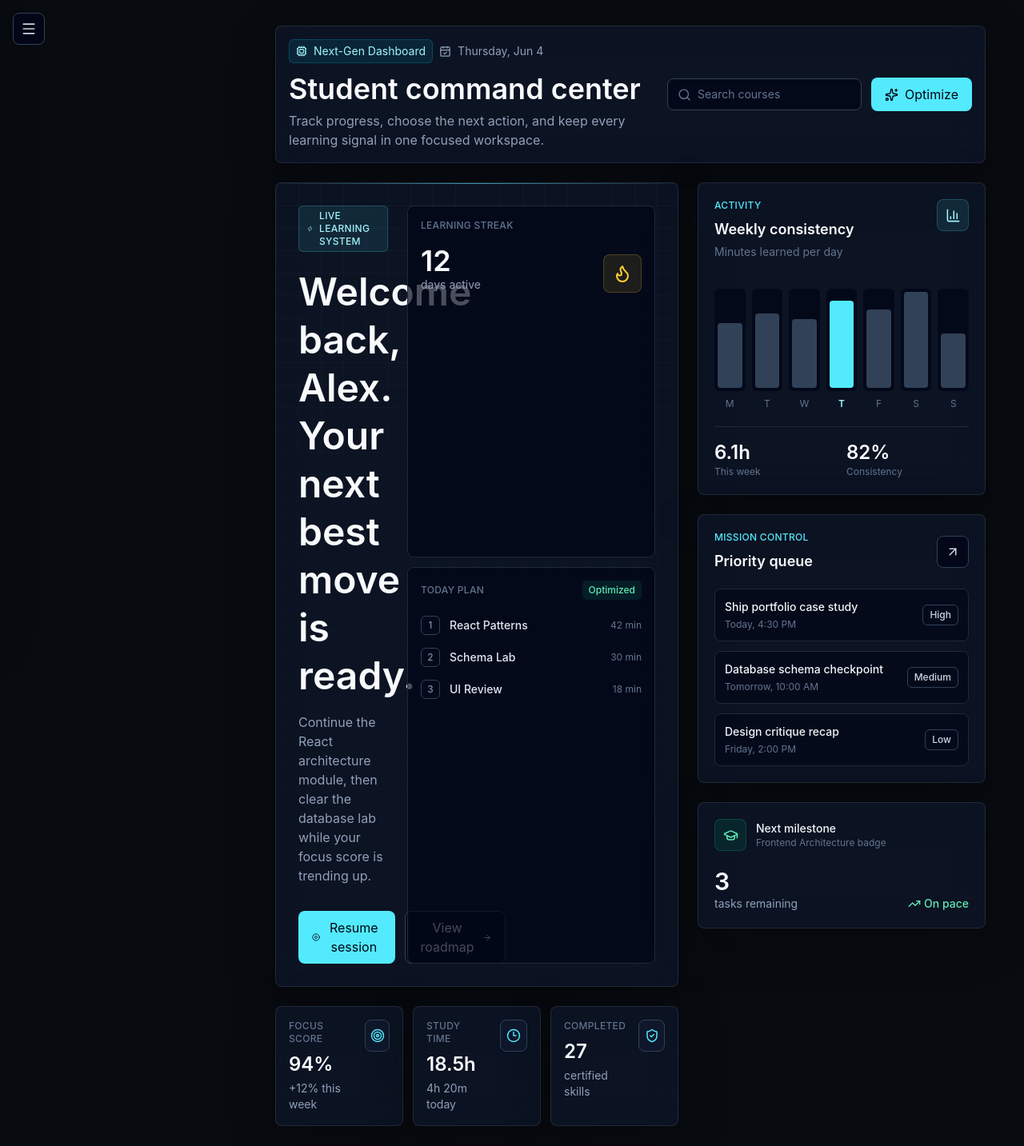
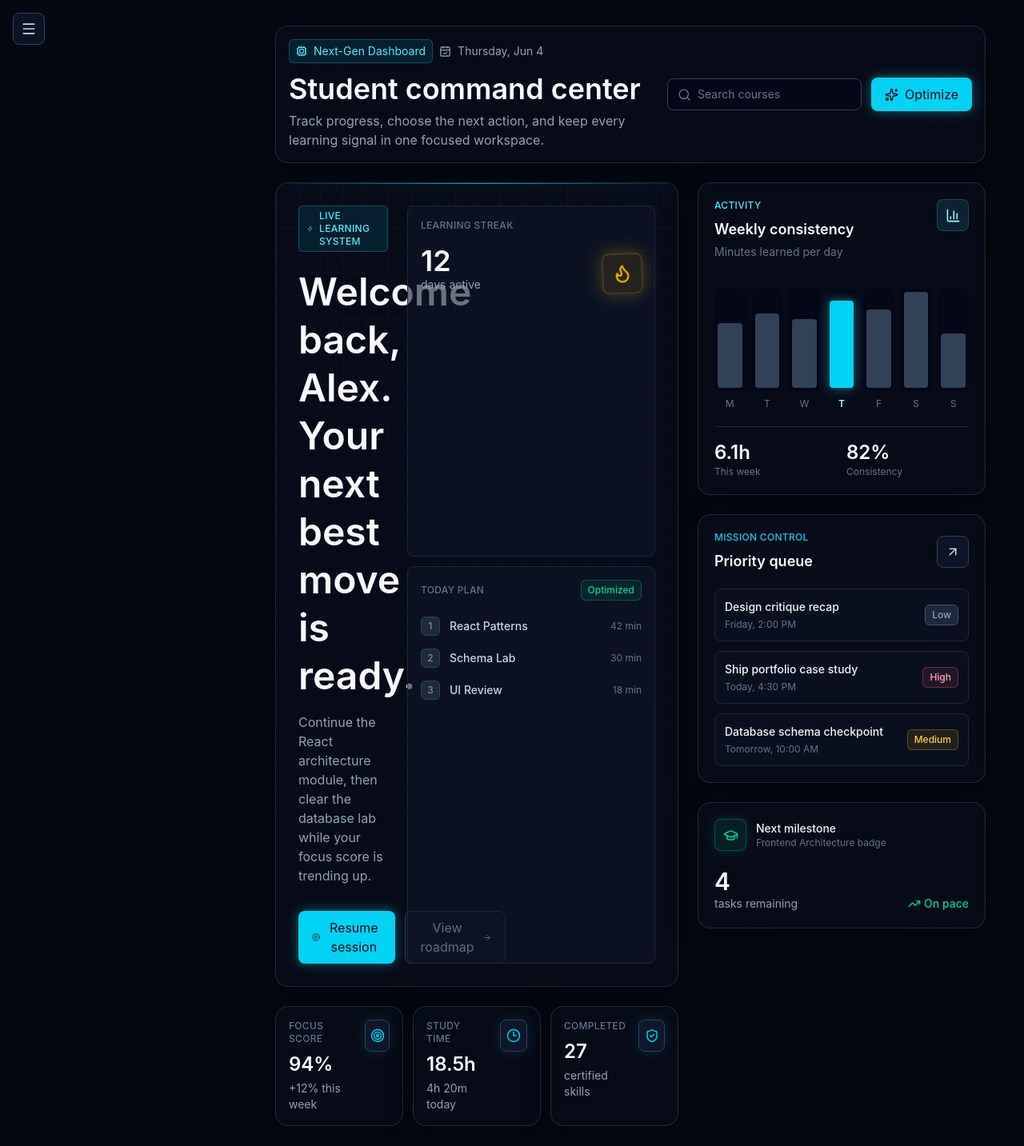
Before and after one commit to chavanpramod-ui/NextGen, a Next.js app: page / in a window 1280 px wide. Shown: the top 1433 px of the page at 80% size. Built offline with nearby package versions, Linux system fonts and the light colour scheme.

Commit message:
feat: optimize UI aesthetics and enhance interactivity

```diff
--- a/app/globals.css
+++ b/app/globals.css
@@ -5,10 +5,10 @@
 }
 
 :root {
-  --background: #080b10;
+  --background: #040812;
   --foreground: #f8fafc;
-  --panel: rgba(15, 23, 42, 0.72);
-  --panel-border: rgba(148, 163, 184, 0.16);
+  --panel: rgba(10, 15, 30, 0.65);
+  --panel-border: rgba(148, 163, 184, 0.2);
   --muted: #94a3b8;
   color-scheme: dark;
 }
@@ -30,12 +30,12 @@ body {
   margin: 0;
   overflow-x: hidden;
   background:
-    linear-gradient(rgba(148, 163, 184, 0.035) 1px, transparent 1px),
-    linear-gradient(90deg, rgba(148, 163, 184, 0.035) 1px, transparent 1px),
-    radial-gradient(circle at 20% 0%, rgba(34, 211, 238, 0.14), transparent 34rem),
-    radial-gradient(circle at 86% 8%, rgba(16, 185, 129, 0.12), transparent 28rem),
+    radial-gradient(circle at 15% 10%, rgba(56, 189, 248, 0.15), transparent 45rem),
+    radial-gradient(circle at 85% 80%, rgba(139, 92, 246, 0.15), transparent 45rem),
+    linear-gradient(rgba(148, 163, 184, 0.03) 1px, transparent 1px),
+    linear-gradient(90deg, rgba(148, 163, 184, 0.03) 1px, transparent 1px),
     var(--background);
-  background-size: 32px 32px, 32px 32px, auto, auto, auto;
+  background-size: auto, auto, 32px 32px, 32px 32px;
   color: var(--foreground);
   font-family: Inter, ui-sans-serif, system-ui, -apple-system, BlinkMacSystemFont, "Segoe UI", sans-serif;
 }
@@ -86,9 +86,14 @@ input:focus-visible {
   }
 
   .dashboard-panel {
-    @apply rounded-lg border shadow-[0_18px_60px_rgba(0,0,0,0.28)] backdrop-blur-xl;
+    @apply rounded-2xl border shadow-[0_8px_32px_rgba(0,0,0,0.36)] backdrop-blur-2xl transition-all duration-300;
     background: var(--panel);
     border-color: var(--panel-border);
+  }
+
+  .dashboard-panel:hover {
+    box-shadow: 0 12px 48px rgba(56, 189, 248, 0.08);
+    border-color: rgba(56, 189, 248, 0.3);
   }
 
   .grid-overlay {
@@ -100,15 +105,15 @@ input:focus-visible {
   }
 
   .primary-button {
-    @apply inline-flex min-h-10 items-center justify-center gap-2 rounded-lg border border-cyan-300/30 bg-cyan-300 px-4 py-2 text-sm font-semibold text-slate-950 transition-colors hover:bg-cyan-200;
+    @apply inline-flex min-h-10 items-center justify-center gap-2 rounded-lg border border-cyan-400/50 bg-cyan-400 px-4 py-2 text-sm font-semibold text-slate-950 shadow-[0_0_15px_rgba(34,211,238,0.4)] transition-all hover:scale-105 hover:bg-cyan-300 hover:shadow-[0_0_25px_rgba(34,211,238,0.6)];
   }
 
   .secondary-button {
-    @apply inline-flex min-h-10 items-center justify-center gap-2 rounded-lg border border-slate-700 bg-slate-950/60 px-4 py-2 text-sm font-medium text-slate-200 transition-colors hover:border-cyan-300/40 hover:text-cyan-100;
+    @apply inline-flex min-h-10 items-center justify-center gap-2 rounded-lg border border-slate-700 bg-slate-900/60 px-4 py-2 text-sm font-medium text-slate-200 transition-all hover:scale-105 hover:border-cyan-400/50 hover:bg-slate-800 hover:text-cyan-100 hover:shadow-[0_0_15px_rgba(34,211,238,0.2)];
   }
 
   .icon-button {
-    @apply inline-flex h-10 w-10 shrink-0 items-center justify-center rounded-lg border border-slate-700 bg-slate-950/80 text-slate-300 transition-colors hover:border-cyan-300/40 hover:text-cyan-100;
+    @apply inline-flex h-10 w-10 shrink-0 items-center justify-center rounded-lg border border-slate-700 bg-slate-900/80 text-slate-300 transition-all hover:scale-110 hover:border-cyan-400/50 hover:text-cyan-100;
   }
 
   .search-control {
--- a/app/page.tsx
+++ b/app/page.tsx
@@ -1,12 +1,14 @@
 'use client';
 
 import { Suspense, useState, useMemo } from 'react';
+import { motion } from 'framer-motion';
 import {
   ArrowUpRight,
   CalendarCheck,
   Clock3,
   Cpu,
   GraduationCap,
+  Loader2,
   Search,
   ShieldCheck,
   Sparkles,
@@ -65,19 +67,25 @@ const initialMetrics = [
 ];
 
 const initialPriorities = [
+  { title: 'Design critique recap', time: 'Friday, 2:00 PM', tone: 'Low' },
   { title: 'Ship portfolio case study', time: 'Today, 4:30 PM', tone: 'High' },
   { title: 'Database schema checkpoint', time: 'Tomorrow, 10:00 AM', tone: 'Medium' },
-  { title: 'Design critique recap', time: 'Friday, 2:00 PM', tone: 'Low' },
 ];
 
 function MetricStrip({ metrics }: { metrics: typeof initialMetrics }) {
   return (
     <section className="grid gap-3 md:grid-cols-3" aria-label="Learning metrics">
-      {metrics.map((metric) => {
+      {metrics.map((metric, idx) => {
         const Icon = metric.icon;
 
         return (
-          <article key={metric.label} className="dashboard-panel p-4">
+          <motion.article
+            initial={{ opacity: 0, y: 10 }}
+            animate={{ opacity: 1, y: 0 }}
+            transition={{ delay: idx * 0.1, duration: 0.4 }}
+            key={metric.label}
+            className="dashboard-panel p-4"
+          >
             <div className="flex items-start justify-between gap-4">
               <div>
                 <p className="text-xs font-medium uppercase tracking-wide text-slate-500">
@@ -86,11 +94,11 @@ function MetricStrip({ metrics }: { metrics: typeof initialMetrics }) {
                 <p className="mt-2 text-2xl font-semibold text-slate-50">{metric.value}</p>
                 <p className="mt-1 text-sm text-slate-400">{metric.detail}</p>
               </div>
-              <div className="flex h-10 w-10 items-center justify-center rounded-lg border border-slate-700 bg-slate-900 text-cyan-300">
+              <div className="flex h-10 w-10 items-center justify-center rounded-lg border border-slate-700 bg-slate-900 text-cyan-400 shadow-[0_0_15px_rgba(34,211,238,0.15)]">
                 <Icon size={18} />
               </div>
             </div>
-          </article>
+          </motion.article>
         );
       })}
     </section>
@@ -102,7 +110,7 @@ function PriorityPanel({ priorities }: { priorities: typeof initialPriorities })
     <section className="dashboard-panel p-5">
       <div className="flex items-center justify-between gap-4">
         <div>
-          <p className="text-xs font-medium uppercase tracking-wide text-cyan-300">
+          <p className="text-xs font-medium uppercase tracking-wide text-cyan-400">
             Mission control
           </p>
           <h2 className="mt-2 text-lg font-semibold text-slate-50">Priority queue</h2>
@@ -119,18 +127,26 @@ function PriorityPanel({ priorities }: { priorities: typeof initialPriorities })
 
       <div className="mt-5 space-y-3">
         {priorities.map((item) => (
-          <div
+          <motion.div
+            layout
             key={item.title}
-            className="flex items-center justify-between gap-4 rounded-lg border border-slate-800 bg-slate-950/60 p-3"
+            initial={{ opacity: 0, scale: 0.95 }}
+            animate={{ opacity: 1, scale: 1 }}
+            transition={{ type: 'spring', stiffness: 300, damping: 24 }}
+            className="group flex items-center justify-between gap-4 rounded-lg border border-slate-800 bg-slate-900/40 p-3 transition-colors hover:border-slate-600 hover:bg-slate-800/60"
           >
             <div className="min-w-0">
-              <p className="truncate text-sm font-medium text-slate-100">{item.title}</p>
+              <p className="truncate text-sm font-medium text-slate-100 transition-colors group-hover:text-cyan-100">{item.title}</p>
               <p className="mt-1 text-xs text-slate-500">{item.time}</p>
             </div>
-            <span className="rounded-md border border-slate-700 px-2 py-1 text-xs font-medium text-slate-300">
+            <span className={`rounded-md border px-2 py-1 text-xs font-medium ${
+              item.tone === 'High' ? 'border-rose-400/30 text-rose-300 bg-rose-400/10' :
+              item.tone === 'Medium' ? 'border-amber-400/30 text-amber-300 bg-amber-400/10' :
+              'border-slate-600 text-slate-400 bg-slate-800'
+            }`}>
               {item.tone}
             </span>
-          </div>
+          </motion.div>
         ))}
       </div>
     </section>
@@ -149,10 +165,10 @@ function CoursesGrid({
       <div className="mb-4 flex items-center justify-between gap-4">
         <div>
           <p className="text-xs font-medium uppercase tracking-wide text-slate-500">
-            Active Tracks
+            Active tracks
           </p>
           <h2 id="courses-heading" className="mt-1 text-xl font-semibold text-slate-50">
-            Learning Roadmap
+            Learning roadmap
           </h2>
         </div>
         <button type="button" className="secondary-button">
@@ -186,6 +202,7 @@ export default function Dashboard() {
   const [searchQuery, setSearchQuery] = useState('');
   const [metrics, setMetrics] = useState(initialMetrics);
   const [priorities, setPriorities] = useState(initialPriorities);
+  const [isOptimizing, setIsOptimizing] = useState(false);
 
   const filteredCourses = useMemo(() => {
     return courses.filter((course) =>
@@ -202,12 +219,23 @@ export default function Dashboard() {
   };
 
   const handleOptimize = () => {
-    // Shuffle priorities to simulate optimization
-    setPriorities((prev) => [...prev].sort(() => Math.random() - 0.5));
+    if (isOptimizing) return;
+    setIsOptimizing(true);
+
+    // Simulate AI optimization delay
+    setTimeout(() => {
+      setPriorities((prev) => {
+        const toneOrder: Record<string, number> = { High: 1, Medium: 2, Low: 3 };
+        return [...prev].sort((a, b) => toneOrder[a.tone] - toneOrder[b.tone]);
+      });
+      setIsOptimizing(false);
+    }, 1200);
   };
 
+  const tasksRemaining = courses.filter(c => c.progress < 100).length;
+
   return (
-    <div className="min-h-screen bg-[var(--background)] text-slate-100">
+    <div className="min-h-screen bg-[var(--background)] text-slate-100 selection:bg-cyan-400/30">
       <div className="dashboard-shell">
         <Sidebar />
 
@@ -216,7 +244,7 @@ export default function Dashboard() {
             <header className="dashboard-panel flex flex-col gap-4 p-4 lg:flex-row lg:items-center lg:justify-between">
               <div className="min-w-0">
                 <div className="flex flex-wrap items-center gap-2 text-sm text-slate-400">
-                  <span className="flex items-center gap-2 rounded-md border border-cyan-400/20 bg-cyan-400/10 px-2 py-1 text-cyan-200">
+                  <span className="flex items-center gap-2 rounded-md border border-cyan-400/30 bg-cyan-400/10 px-2 py-1 text-cyan-300">
                     <Cpu size={14} />
                     Next-Gen Dashboard
                   </span>
@@ -234,19 +262,25 @@ export default function Dashboard() {
               </div>
 
               <div className="flex flex-col gap-3 sm:flex-row sm:items-center">
-                <label className="search-control">
-                  <Search size={17} className="text-slate-500" />
+                <label className="search-control group">
+                  <Search size={17} className="text-slate-500 transition-colors group-focus-within:text-cyan-400" />
                   <span className="sr-only">Search dashboard</span>
                   <input
                     type="search"
                     placeholder="Search courses"
                     value={searchQuery}
                     onChange={(e) => setSearchQuery(e.target.value)}
+                    className="w-full transition-all duration-300 sm:w-48 sm:focus:w-64"
                   />
                 </label>
-                <button type="button" className="primary-button" onClick={handleOptimize}>
-                  <Sparkles size={17} />
-                  Optimize
+                <button
+                  type="button"
+                  className="primary-button"
+                  onClick={handleOptimize}
+                  disabled={isOptimizing}
+                >
+                  {isOptimizing ? <Loader2 size={17} className="animate-spin" /> : <Sparkles size={17} />}
+                  {isOptimizing ? 'Optimizing...' : 'Optimize'}
                 </button>
               </div>
             </header>
@@ -264,7 +298,7 @@ export default function Dashboard() {
                   <PriorityPanel priorities={priorities} />
                   <section className="dashboard-panel p-5">
                     <div className="flex items-center gap-3">
-                      <div className="flex h-10 w-10 items-center justify-center rounded-lg border border-emerald-400/20 bg-emerald-400/10 text-emerald-300">
+                      <div className="flex h-10 w-10 items-center justify-center rounded-lg border border-emerald-400/30 bg-emerald-400/10 text-emerald-400 shadow-[0_0_15px_rgba(52,211,153,0.15)]">
                         <GraduationCap size={19} />
                       </div>
                       <div>
@@ -274,10 +308,17 @@ export default function Dashboard() {
                     </div>
                     <div className="mt-5 flex items-end justify-between gap-4">
                       <div>
-                        <p className="text-3xl font-semibold text-slate-50">3</p>
+                        <motion.p
+                          key={tasksRemaining}
+                          initial={{ scale: 1.5, color: '#34d399' }}
+                          animate={{ scale: 1, color: '#f8fafc' }}
+                          className="text-3xl font-semibold"
+                        >
+                          {tasksRemaining}
+                        </motion.p>
                         <p className="text-sm text-slate-400">tasks remaining</p>
                       </div>
-                      <div className="flex items-center gap-1 text-sm font-medium text-emerald-300">
+                      <div className="flex items-center gap-1 text-sm font-medium text-emerald-400">
                         <TrendingUp size={16} />
                         On pace
                       </div>
--- a/components/ActivityTile.tsx
+++ b/components/ActivityTile.tsx
@@ -54,10 +54,10 @@ export function ActivityTile({ activity }: ActivityTileProps) {
                 animate={{ height: `${(item.value / maxValue) * 100}%` }}
                 transition={{ delay: index * 0.04, duration: 0.55, ease: [0.16, 1, 0.3, 1] }}
                 title={`${item.day}: ${item.value} minutes`}
-                className={`w-full rounded-sm ${
+                className={`w-full rounded-sm transition-all duration-300 origin-bottom hover:scale-x-125 ${
                   item.isToday
-                    ? 'bg-cyan-300'
-                    : 'bg-slate-700 transition-colors hover:bg-emerald-300'
+                    ? 'bg-cyan-400 shadow-[0_0_15px_rgba(34,211,238,0.5)]'
+                    : 'bg-slate-700 hover:bg-emerald-400 hover:shadow-[0_0_15px_rgba(52,211,153,0.5)]'
                 }`}
               />
             </div>
--- a/components/CourseTile.tsx
+++ b/components/CourseTile.tsx
@@ -21,13 +21,21 @@ interface CourseTileProps {
   status?: string;
   duration?: string;
   accent?: string;
+  onContinue?: (id: string) => void;
 }
 
 const accentClasses: Record<string, string> = {
-  amber: 'border-amber-300/20 bg-amber-300/10 text-amber-200',
-  cyan: 'border-cyan-300/20 bg-cyan-300/10 text-cyan-200',
-  emerald: 'border-emerald-300/20 bg-emerald-300/10 text-emerald-200',
-  violet: 'border-violet-300/20 bg-violet-300/10 text-violet-200',
+  amber: 'border-amber-400/30 bg-amber-400/10 text-amber-300 shadow-[0_0_15px_rgba(251,191,36,0.15)]',
+  cyan: 'border-cyan-400/30 bg-cyan-400/10 text-cyan-300 shadow-[0_0_15px_rgba(34,211,238,0.15)]',
+  emerald: 'border-emerald-400/30 bg-emerald-400/10 text-emerald-300 shadow-[0_0_15px_rgba(52,211,153,0.15)]',
+  violet: 'border-violet-400/30 bg-violet-400/10 text-violet-300 shadow-[0_0_15px_rgba(139,92,246,0.15)]',
+};
+
+const hoverClasses: Record<string, string> = {
+  amber: 'hover:border-amber-400/40 hover:shadow-[0_8px_30px_rgba(251,191,36,0.2)]',
+  cyan: 'hover:border-cyan-400/40 hover:shadow-[0_8px_30px_rgba(34,211,238,0.2)]',
+  emerald: 'hover:border-emerald-400/40 hover:shadow-[0_8px_30px_rgba(52,211,153,0.2)]',
+  violet: 'hover:border-violet-400/40 hover:shadow-[0_8px_30px_rgba(139,92,246,0.2)]',
 };
 
 function CourseIcon({ iconName }: { iconName: string }) {
@@ -57,8 +65,9 @@ export function CourseTile({
   duration = 'Course',
   accent = 'cyan',
   onContinue,
-}: CourseTileProps & { onContinue?: (id: string) => void }) {
+}: CourseTileProps) {
   const accentClass = accentClasses[accent] ?? accentClasses.cyan;
+  const hoverClass = hoverClasses[accent] ?? hoverClasses.cyan;
 
   return (
     <motion.article
@@ -66,20 +75,20 @@ export function CourseTile({
       initial={{ opacity: 0, y: 14 }}
       animate={{ opacity: 1, y: 0 }}
       transition={{ delay: index * 0.06, duration: 0.35, ease: [0.16, 1, 0.3, 1] }}
-      whileHover={{ y: -3 }}
-      className="dashboard-panel group flex min-h-[220px] flex-col justify-between p-4"
+      whileHover={{ y: -5, scale: 1.02 }}
+      className={`dashboard-panel group flex min-h-[220px] flex-col justify-between p-4 transition-all duration-300 ${hoverClass}`}
     >
       <div>
         <div className="flex items-start justify-between gap-4">
-          <div className={`flex h-11 w-11 items-center justify-center rounded-lg border ${accentClass}`}>
+          <div className={`flex h-11 w-11 items-center justify-center rounded-lg border transition-colors ${accentClass}`}>
             <CourseIcon iconName={iconName} />
           </div>
-          <span className="rounded-md border border-slate-800 px-2 py-1 text-xs font-medium text-slate-400">
+          <span className="rounded-md border border-slate-700 bg-slate-800/50 px-2 py-1 text-xs font-medium text-slate-300 backdrop-blur-md">
             {status}
           </span>
         </div>
 
-        <h3 className="mt-5 line-clamp-2 text-base font-semibold leading-6 text-slate-50">
+        <h3 className="mt-5 line-clamp-2 text-base font-semibold leading-6 text-slate-50 transition-colors group-hover:text-white">
           {title}
         </h3>
         <div className="mt-3 flex items-center gap-2 text-sm text-slate-500">
@@ -97,10 +106,10 @@ export function CourseTile({
         <button
           type="button"
           onClick={() => onContinue && onContinue(id)}
-          className="mt-4 flex w-full items-center justify-between rounded-lg border border-slate-800 bg-slate-950/60 px-3 py-2 text-sm font-medium text-slate-300 transition-colors hover:border-cyan-300/30 hover:text-cyan-200"
+          className={`mt-4 flex w-full items-center justify-between rounded-lg border border-slate-700 bg-slate-900/60 px-3 py-2 text-sm font-medium text-slate-300 transition-all duration-300 hover:text-white ${hoverClasses[accent]?.split(' ')[0]}`}
         >
           Continue
-          <ArrowRight size={16} />
+          <ArrowRight size={16} className="transition-transform group-hover:translate-x-1" />
         </button>
       </div>
     </motion.article>
--- a/components/HeroTile.tsx
+++ b/components/HeroTile.tsx
@@ -13,8 +13,8 @@ export function HeroTile({ userName, streakDays }: HeroTileProps) {
   const pointerY = useMotionValue(0);
   const smoothX = useSpring(pointerX, { stiffness: 180, damping: 24 });
   const smoothY = useSpring(pointerY, { stiffness: 180, damping: 24 });
-  const rotateX = useTransform(smoothY, [-0.5, 0.5], [3, -3]);
-  const rotateY = useTransform(smoothX, [-0.5, 0.5], [-3, 3]);
+  const rotateX = useTransform(smoothY, [-0.5, 0.5], [4, -4]);
+  const rotateY = useTransform(smoothX, [-0.5, 0.5], [-4, 4]);
 
   const handleMouseMove = (event: React.MouseEvent<HTMLDivElement>) => {
     const rect = event.currentTarget.getBoundingClientRect();
@@ -36,12 +36,16 @@ export function HeroTile({ userName, streakDays }: HeroTileProps) {
       className="dashboard-panel relative min-h-[360px] overflow-hidden p-5 sm:p-6 lg:p-7"
     >
       <div className="absolute inset-0 grid-overlay opacity-60" />
-      <div className="absolute inset-x-0 top-0 h-px bg-gradient-to-r from-transparent via-cyan-300/60 to-transparent" />
+      <motion.div
+        animate={{ opacity: [0.4, 0.8, 0.4] }}
+        transition={{ duration: 4, repeat: Infinity, ease: 'easeInOut' }}
+        className="absolute inset-x-0 top-0 h-px bg-gradient-to-r from-transparent via-cyan-400 to-transparent shadow-[0_0_20px_rgba(34,211,238,0.8)]"
+      />
 
       <div className="relative z-10 grid h-full gap-6 lg:grid-cols-[minmax(0,1fr)_310px]">
         <div className="flex min-w-0 flex-col justify-between gap-8">
-          <div>
-            <div className="inline-flex items-center gap-2 rounded-md border border-cyan-300/20 bg-cyan-300/10 px-2.5 py-1 text-xs font-medium uppercase tracking-wide text-cyan-200">
+          <div style={{ transform: 'translateZ(20px)' }}>
+            <div className="inline-flex items-center gap-2 rounded-md border border-cyan-400/30 bg-cyan-400/10 px-2.5 py-1 text-xs font-medium uppercase tracking-wide text-cyan-300">
               <Zap size={14} />
               Live learning system
             </div>
@@ -53,7 +57,7 @@ export function HeroTile({ userName, streakDays }: HeroTileProps) {
             </p>
           </div>
 
-          <div className="flex flex-col gap-3 sm:flex-row">
+          <div className="flex flex-col gap-3 sm:flex-row" style={{ transform: 'translateZ(10px)' }}>
             <button type="button" className="primary-button">
               <PlayCircle size={18} />
               Resume session
@@ -65,8 +69,8 @@ export function HeroTile({ userName, streakDays }: HeroTileProps) {
           </div>
         </div>
 
-        <div className="grid gap-3 sm:grid-cols-2 lg:grid-cols-1">
-          <div className="rounded-lg border border-slate-800 bg-slate-950/70 p-4">
+        <div className="grid gap-3 sm:grid-cols-2 lg:grid-cols-1" style={{ transform: 'translateZ(15px)' }}>
+          <div className="group rounded-lg border border-slate-800 bg-slate-900/60 p-4 transition-all hover:border-amber-400/30 hover:bg-slate-800/80">
             <p className="text-xs font-medium uppercase tracking-wide text-slate-500">
               Learning streak
             </p>
@@ -75,18 +79,22 @@ export function HeroTile({ userName, streakDays }: HeroTileProps) {
                 <p className="text-4xl font-semibold text-slate-50">{streakDays}</p>
                 <p className="text-sm text-slate-400">days active</p>
               </div>
-              <div className="flex h-12 w-12 items-center justify-center rounded-lg border border-amber-300/20 bg-amber-300/10 text-amber-300">
+              <motion.div
+                animate={{ scale: [1, 1.15, 1], rotate: [0, -5, 5, 0] }}
+                transition={{ duration: 2.5, repeat: Infinity, ease: 'easeInOut' }}
+                className="flex h-12 w-12 items-center justify-center rounded-lg border border-amber-400/30 bg-amber-400/10 text-amber-400 shadow-[0_0_20px_rgba(251,191,36,0.3)] transition-transform group-hover:scale-110"
+              >
                 <Flame size={24} />
-              </div>
+              </motion.div>
             </div>
           </div>
 
-          <div className="rounded-lg border border-slate-800 bg-slate-950/70 p-4">
+          <div className="rounded-lg border border-slate-800 bg-slate-900/60 p-4 transition-all hover:border-emerald-400/30 hover:bg-slate-800/80">
             <div className="flex items-center justify-between gap-4">
               <p className="text-xs font-medium uppercase tracking-wide text-slate-500">
                 Today plan
               </p>
-              <span className="rounded-md bg-emerald-400/10 px-2 py-1 text-xs font-medium text-emerald-300">
+              <span className="rounded-md border border-emerald-400/30 bg-emerald-400/10 px-2 py-1 text-xs font-medium text-emerald-400">
                 Optimized
               </span>
             </div>
@@ -96,11 +104,11 @@ export function HeroTile({ userName, streakDays }: HeroTileProps) {
                 ['Schema Lab', '30 min'],
                 ['UI Review', '18 min'],
               ].map(([label, time], index) => (
-                <div key={label} className="flex items-center gap-3">
-                  <span className="flex h-6 w-6 shrink-0 items-center justify-center rounded-md border border-slate-700 text-xs text-slate-400">
+                <div key={label} className="group/item flex items-center gap-3">
+                  <span className="flex h-6 w-6 shrink-0 items-center justify-center rounded-md border border-slate-700 bg-slate-800 text-xs text-slate-400 transition-colors group-hover/item:border-cyan-400/50 group-hover/item:text-cyan-300">
                     {index + 1}
                   </span>
-                  <span className="min-w-0 flex-1 truncate text-sm font-medium text-slate-200">
+                  <span className="min-w-0 flex-1 truncate text-sm font-medium text-slate-300 transition-colors group-hover/item:text-slate-50">
                     {label}
                   </span>
                   <span className="text-xs text-slate-500">{time}</span>
```
